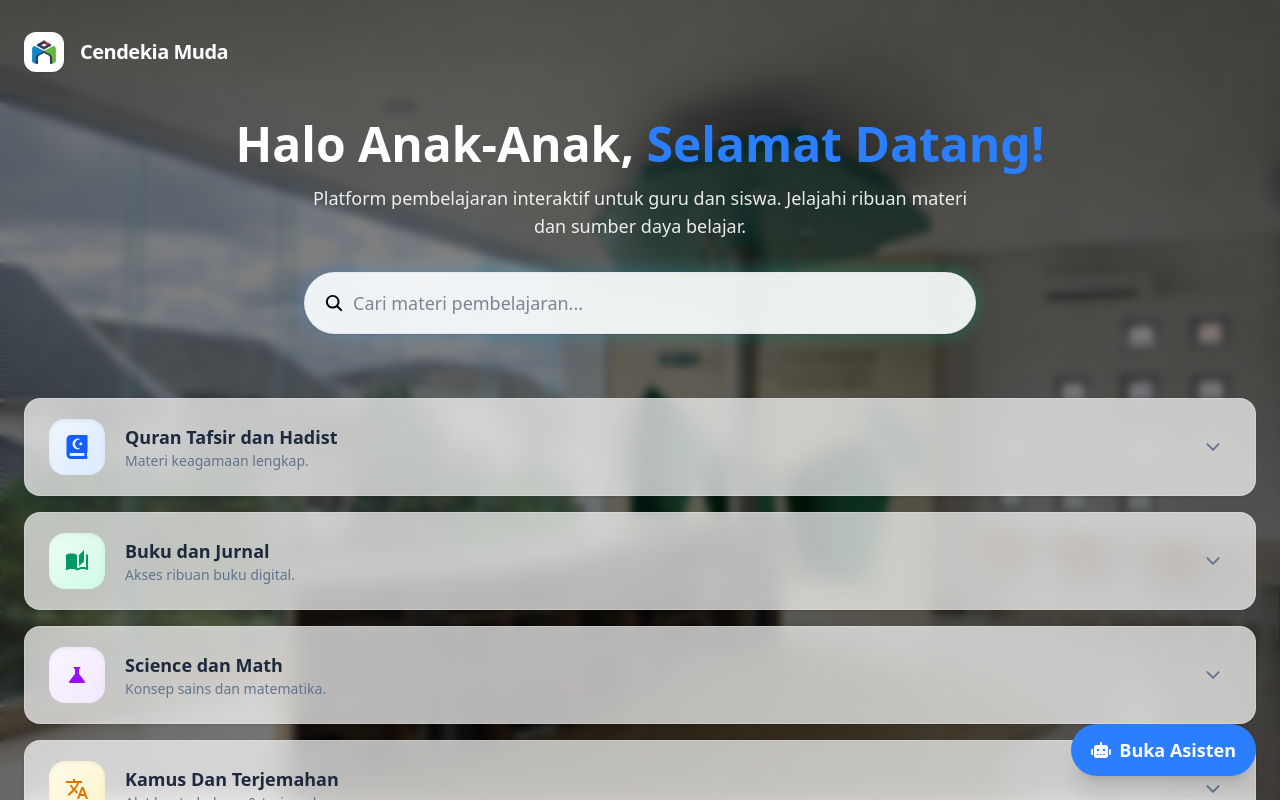
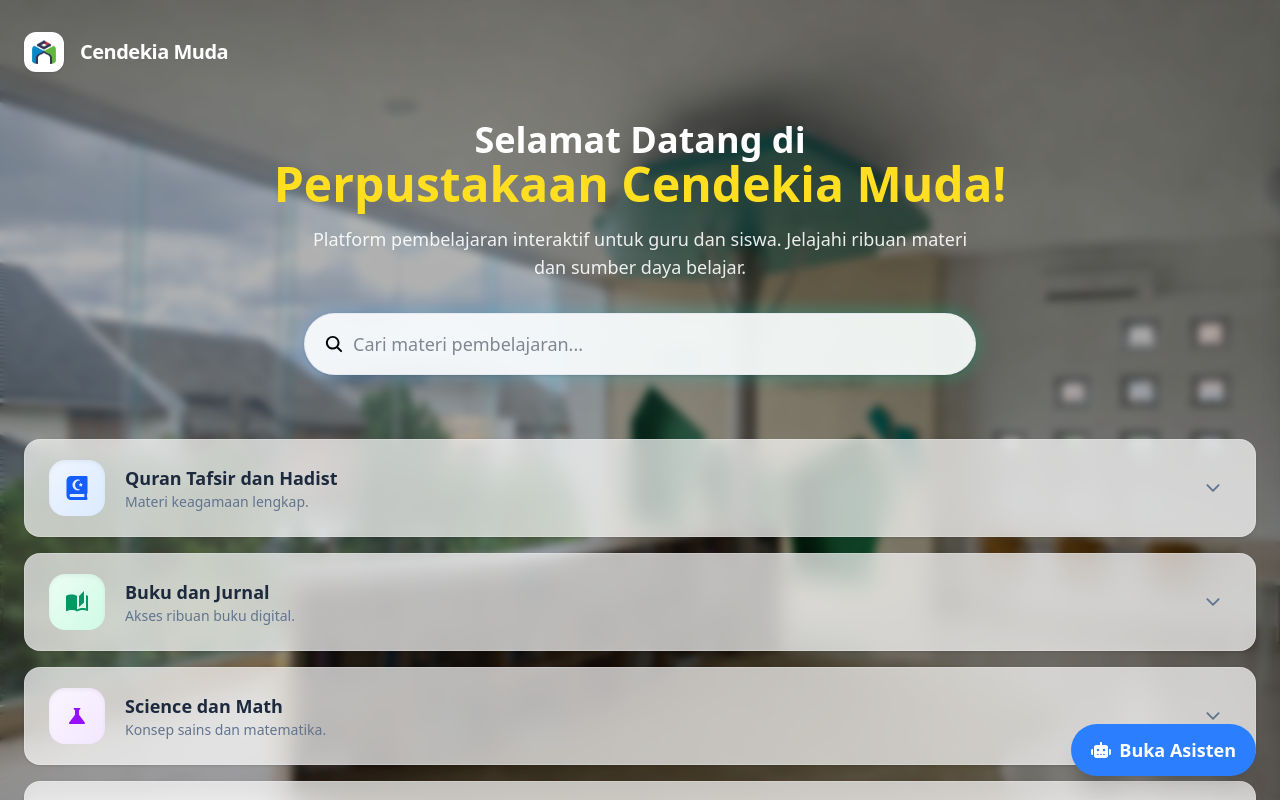
Before and after one commit to ImamSR/smart-library, a Next.js app: page / in a window 1280 px wide. Shown: the top 800 px of the page. Built offline with nearby package versions, Linux system fonts and the light colour scheme.

Commit message:
feat: update homepage title and adjust background overlay opacity

```diff
--- a/app/layout.tsx
+++ b/app/layout.tsx
@@ -23,7 +23,7 @@ export default function RootLayout({
     <html lang="en">
       <body className={`${poppins.variable} antialiased`}>
         <div className="relative min-h-screen bg-[url('/bg-baru.png')] bg-cover bg-center bg-no-repeat bg-fixed">
-          <div className="fixed inset-0 bg-black/50 backdrop-blur-xs z-0" />
+          <div className="fixed inset-0 bg-black/30 backdrop-blur-xs z-0" />
           <div className="relative z-10">{children}</div>
         </div>
       </body>
--- a/app/page.tsx
+++ b/app/page.tsx
@@ -170,9 +170,12 @@ export default function Home() {
           transition={{ duration: 0.6 }}
           className="text-center mb-16"
         >
-          <h1 className="text-5xl font-extrabold mb-4 text-white">
-            Halo Anak-Anak,{" "}
-            <span className="text-blue-500">Selamat Datang!</span>
+          <h1 className="text-4xl font-extrabold mb-4 text-white">
+            Selamat Datang di
+            <br />
+            <span className="text-5xl text-yellow-300 ">
+              Perpustakaan Cendekia Muda!
+            </span>
           </h1>
           <p className="text-lg text-white/90 mb-8 max-w-2xl mx-auto ">
             Platform pembelajaran interaktif untuk guru dan siswa. Jelajahi
```
